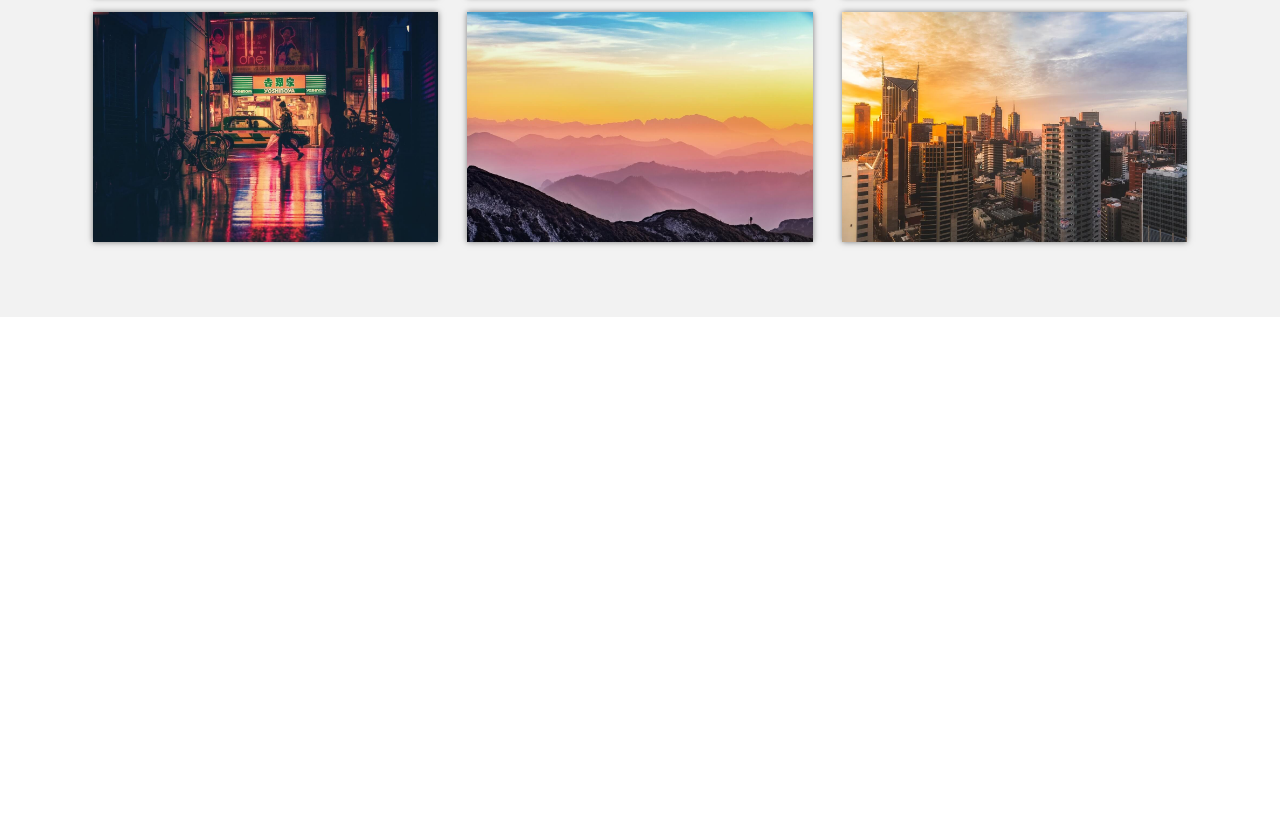
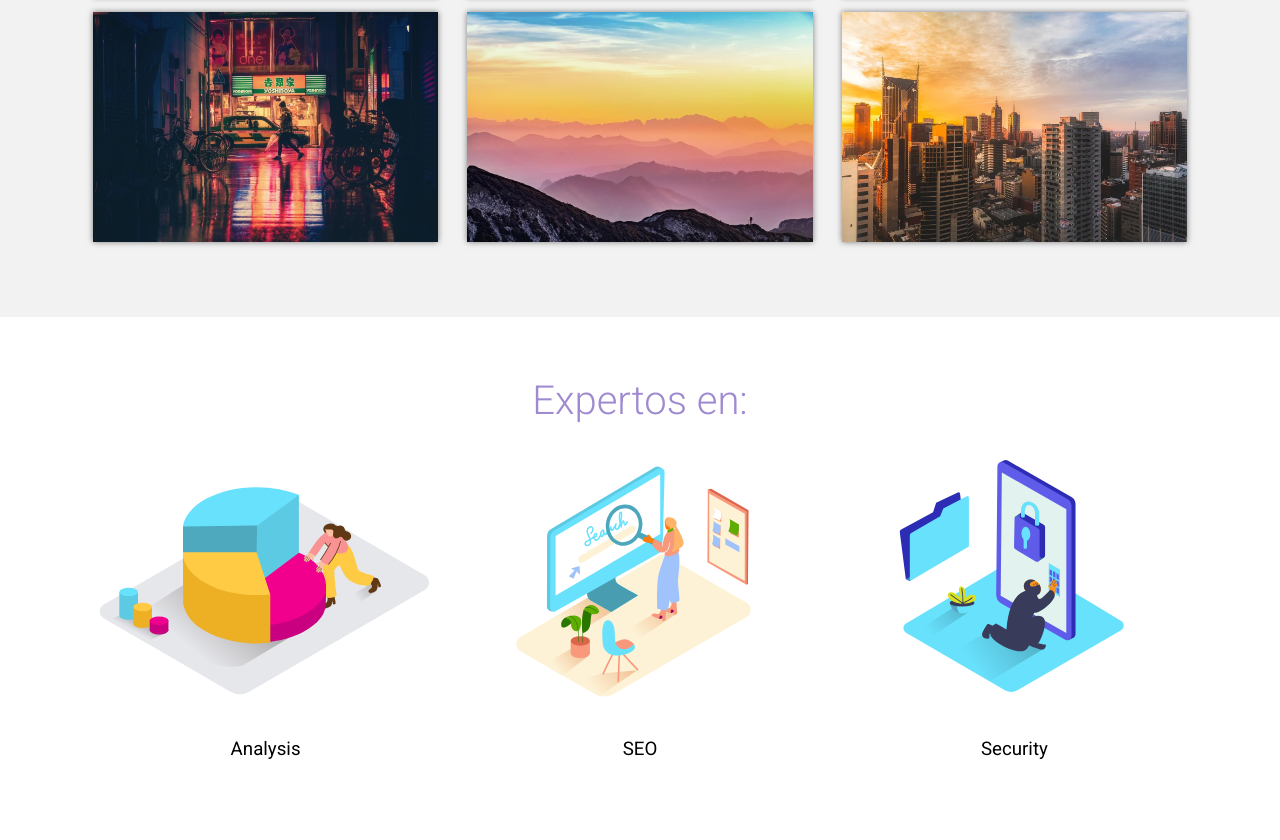
Before and after one commit to GeaSmart/WebDesignService, a plain HTML site: page index.html in a window 1280 px wide. Shown: the part 1713-2553 px from the top of the page. Before the commit the page ends 2030 px from the top, so only its background shows below. Drawn offline with Linux system fonts and the light colour scheme.

Commit message:
Se añadio la seccion de expertos tanto el html como el css

```diff
--- a/css/estilos.css
+++ b/css/estilos.css
@@ -167,3 +167,23 @@ body{
 .show{
     transform: translate(0);
 }
+
+/* EXPERTOS */
+.contenedor-expertos{
+    display: flex;
+    width: 100%;
+    justify-content: space-evenly;
+    align-items: center;
+    flex-wrap: wrap;
+}
+.experto{
+    width: 30%;
+    text-align: center;
+    margin-bottom: 20px;
+}
+.n-expert{
+    font-weight: 400;
+    margin-top: 20px;
+}
+
+/* FOOTER */
--- a/index.html
+++ b/index.html
@@ -46,6 +46,7 @@
             </section>
             <!-- .SERVICIO -->
 
+            <!-- GALERIA -->
             <section class="gallery" id="galeria">
                 <div class="contenedor">
                     <h2 class="subtitulo">Galeria</h2>
@@ -64,6 +65,31 @@
                 <img src="img/close.svg" alt="" class="close">
                 <img src="img/woman.jpg" alt="" class="agregar-imagen">
             </section>
+            <!-- .GALERIA -->
+
+            <section class="contenedor" id="expertos">
+                <h2 class="subtitulo">Expertos en:</h2>
+                <div class="contenedor-expertos">
+                    <div class="experto">
+                        <img src="img/pie_chart.svg" alt="">
+                        <h3 class="n-expert">Analysis</h3>
+                    </div>
+                    <div class="experto">
+                        <img src="img/search_engine.svg" alt="">
+                        <h3 class="n-expert">SEO</h3>
+                    </div>
+                    <div class="experto">
+                        <img src="img/security.svg" alt="">
+                        <h3 class="n-expert">Security</h3>
+                    </div>
+                </div>
+            </section>
+
+            <footer id="contacto">
+
+            </footer>
+
+
 
         </main>
     </body>
```
